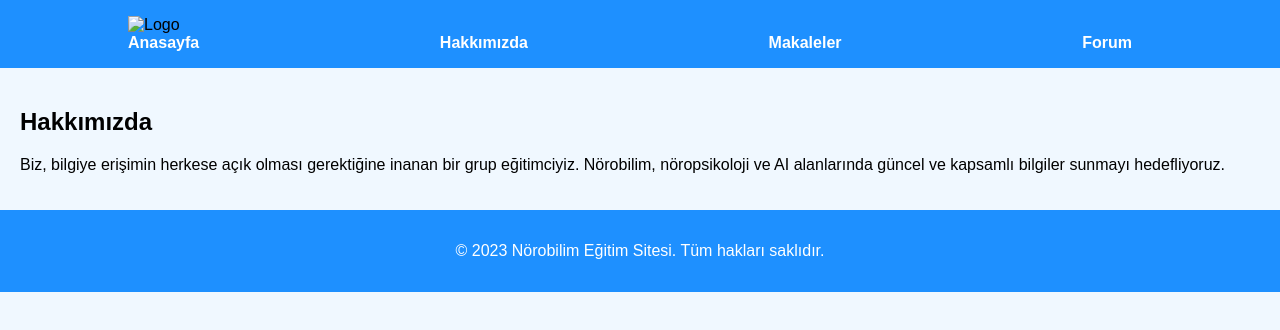
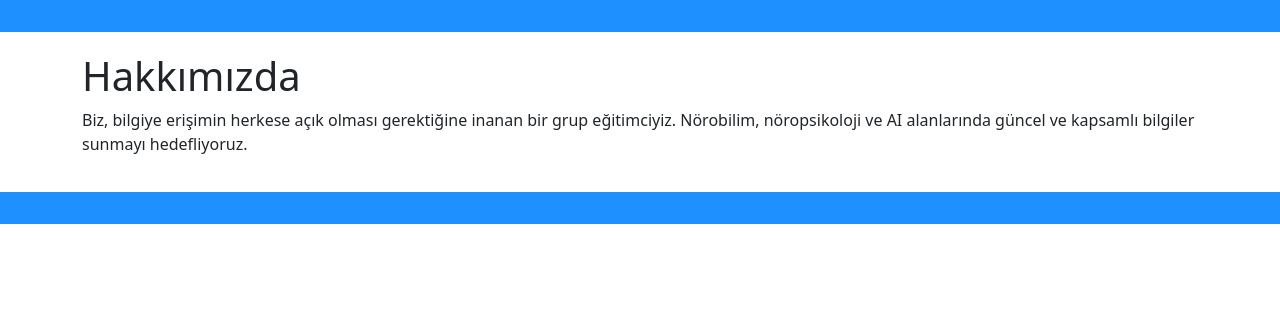
Before and after one commit to albinobrokoli/sinirbilimiportali, a plain HTML site: page about.html in a window 1280 px wide. Drawn offline with nearby package versions, Linux system fonts and the light colour scheme.

Commit message:
about.html

```diff
--- a/about.html
+++ b/about.html
@@ -5,33 +5,27 @@
     <meta name="viewport" content="width=device-width, initial-scale=1.0">
     <title>Hakkımızda - Nörobilim Eğitim Sitesi</title>
     <link rel="stylesheet" href="css/styles.css">
+    <link href="https://cdn.jsdelivr.net/npm/bootstrap@5.3.0/dist/css/bootstrap.min.css" rel="stylesheet">
 </head>
 <body>
     <header>
-        <div class="container">
-            <img src="img/logo.png" alt="Logo" class="logo">
-            <nav>
-                <ul>
-                    <li><a href="index.html">Anasayfa</a></li>
-                    <li><a href="about.html">Hakkımızda</a></li>
-                    <li><a href="articles.html">Makaleler</a></li>
-                    <li><a href="forum.html">Forum</a></li>
-                </ul>
-            </nav>
-        </div>
+        <!-- Header içeriği aynı şekilde -->
     </header>
 
     <main>
         <section class="about">
-            <h1>Hakkımızda</h1>
-            <p>Biz, bilgiye erişimin herkese açık olması gerektiğine inanan bir grup eğitimciyiz. Nörobilim, nöropsikoloji ve AI alanlarında güncel ve kapsamlı bilgiler sunmayı hedefliyoruz.</p>
+            <div class="container">
+                <h1>Hakkımızda</h1>
+                <p>Biz, bilgiye erişimin herkese açık olması gerektiğine inanan bir grup eğitimciyiz. Nörobilim, nöropsikoloji ve AI alanlarında güncel ve kapsamlı bilgiler sunmayı hedefliyoruz.</p>
+            </div>
         </section>
     </main>
 
     <footer>
-        <div class="container">
-            <p>&copy; 2023 Nörobilim Eğitim Sitesi. Tüm hakları saklıdır.</p>
-        </div>
+        <!-- Footer içeriği aynı şekilde -->
     </footer>
+
+    <script src="https://cdn.jsdelivr.net/npm/bootstrap@5.3.0/dist/js/bootstrap.bundle.min.js"></script>
+    <script src="js/script.js"></script>
 </body>
 </html>
```
